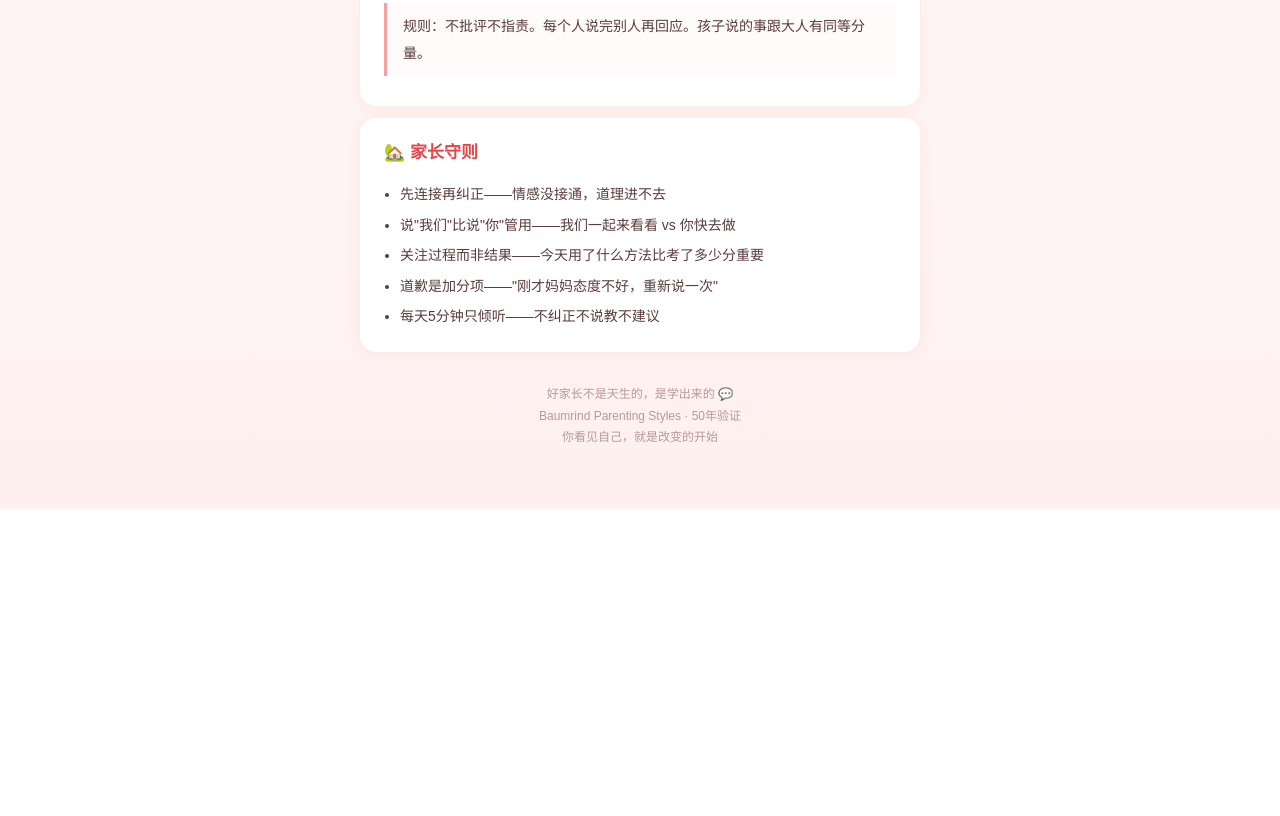
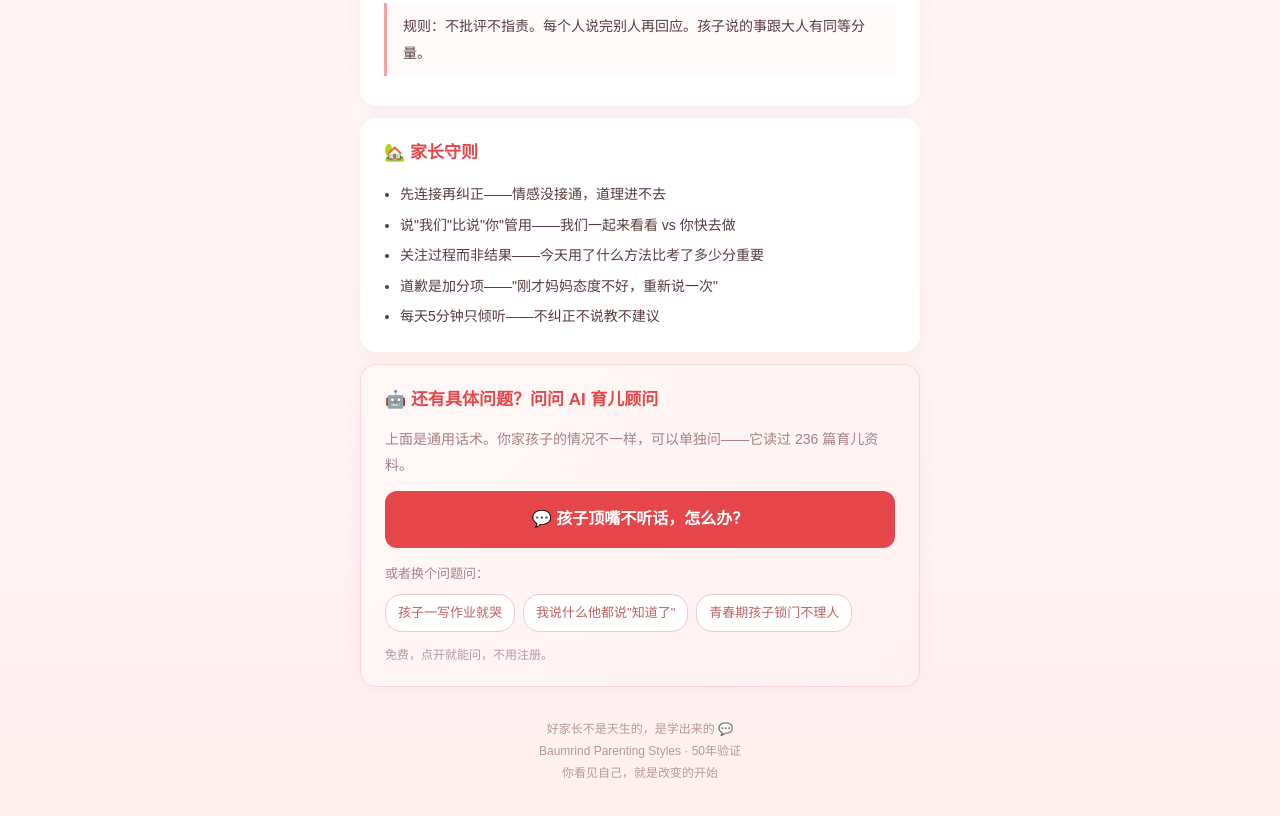
Before and after one commit to ouyangjun573-design/learning-style-test, a plain HTML site: page parenting-bonus.html in a window 1280 px wide. Shown: the part 1498-2314 px from the top of the page. Before the commit the page ends 2007 px from the top, so only its background shows below. Drawn offline with Linux system fonts and the light colour scheme.

Commit message:
feat(funnel): 亲子沟通赠品页接入育儿AI问答入口
在赠品页末尾加一张「问 AI 育儿顾问」卡片：一个主 CTA 加三个预设问题，
指向 http://106.55.164.251/ 。先只改这一个页面观察效果。

Co-Authored-By: Claude Code <noreply@anthropic.com>

```diff
--- a/parenting-bonus.html
+++ b/parenting-bonus.html
@@ -20,6 +20,9 @@ body{font-family:"PingFang SC","Microsoft YaHei",sans-serif;background:linear-gr
 .highlight{background:#FFFBFB;border-left:3px solid #F5A0A0;padding:10px 16px;margin:10px 0;border-radius:0 8px 8px 0;font-size:14px;color:#7C5A5A}
 table{width:100%;font-size:14px;border-collapse:collapse}
 table td{padding:10px 8px;vertical-align:top}
+.qa-btn{display:block;text-align:center;background:#E5464A;color:#FFFFFF;text-decoration:none;padding:14px 16px;border-radius:12px;font-size:16px;font-weight:700;margin:12px 0 14px}
+.qa-chips{display:flex;flex-wrap:wrap;gap:8px}
+.qa-chips a{background:#FFFFFF;border:1px solid #F0C8C8;border-radius:16px;padding:6px 12px;font-size:13px;color:#C06060;text-decoration:none}
 .footer{text-align:center;font-size:12px;color:#B89898;padding:20px;line-height:1.8}
 </style>
 </head>
@@ -96,6 +99,19 @@ table td{padding:10px 8px;vertical-align:top}
 </ul>
 </div>
 
+<div class="card" style="background:linear-gradient(135deg,#FFF8F8,#FFF1F1);border:1px solid #F8D8D8">
+<h3>🤖 还有具体问题？问问 AI 育儿顾问</h3>
+<p style="font-size:14px;color:#A88080;margin-bottom:2px">上面是通用话术。你家孩子的情况不一样，可以单独问——它读过 236 篇育儿资料。</p>
+<a class="qa-btn" href="http://106.55.164.251/?q=%E5%AD%A9%E5%AD%90%E9%A1%B6%E5%98%B4%E4%B8%8D%E5%90%AC%E8%AF%9D%E6%80%8E%E4%B9%88%E5%8A%9E">💬 孩子顶嘴不听话，怎么办？</a>
+<p style="font-size:13px;color:#A88080;margin-bottom:8px">或者换个问题问：</p>
+<div class="qa-chips">
+<a href="http://106.55.164.251/?q=%E5%AD%A9%E5%AD%90%E4%B8%80%E5%86%99%E4%BD%9C%E4%B8%9A%E5%B0%B1%E5%93%AD">孩子一写作业就哭</a>
+<a href="http://106.55.164.251/?q=%E6%88%91%E8%AF%B4%E4%BB%80%E4%B9%88%E4%BB%96%E9%83%BD%E8%AF%B4%E7%9F%A5%E9%81%93%E4%BA%86">我说什么他都说"知道了"</a>
+<a href="http://106.55.164.251/?q=%E9%9D%92%E6%98%A5%E6%9C%9F%E5%AD%A9%E5%AD%90%E9%94%81%E9%97%A8%E4%B8%8D%E7%90%86%E4%BA%BA">青春期孩子锁门不理人</a>
+</div>
+<p style="font-size:12px;color:#B89898;margin-top:12px">免费，点开就能问，不用注册。</p>
+</div>
+
 <div class="footer">好家长不是天生的，是学出来的 💬<br>Baumrind Parenting Styles · 50年验证<br>你看见自己，就是改变的开始</div>
 </div>
 </body>
```
